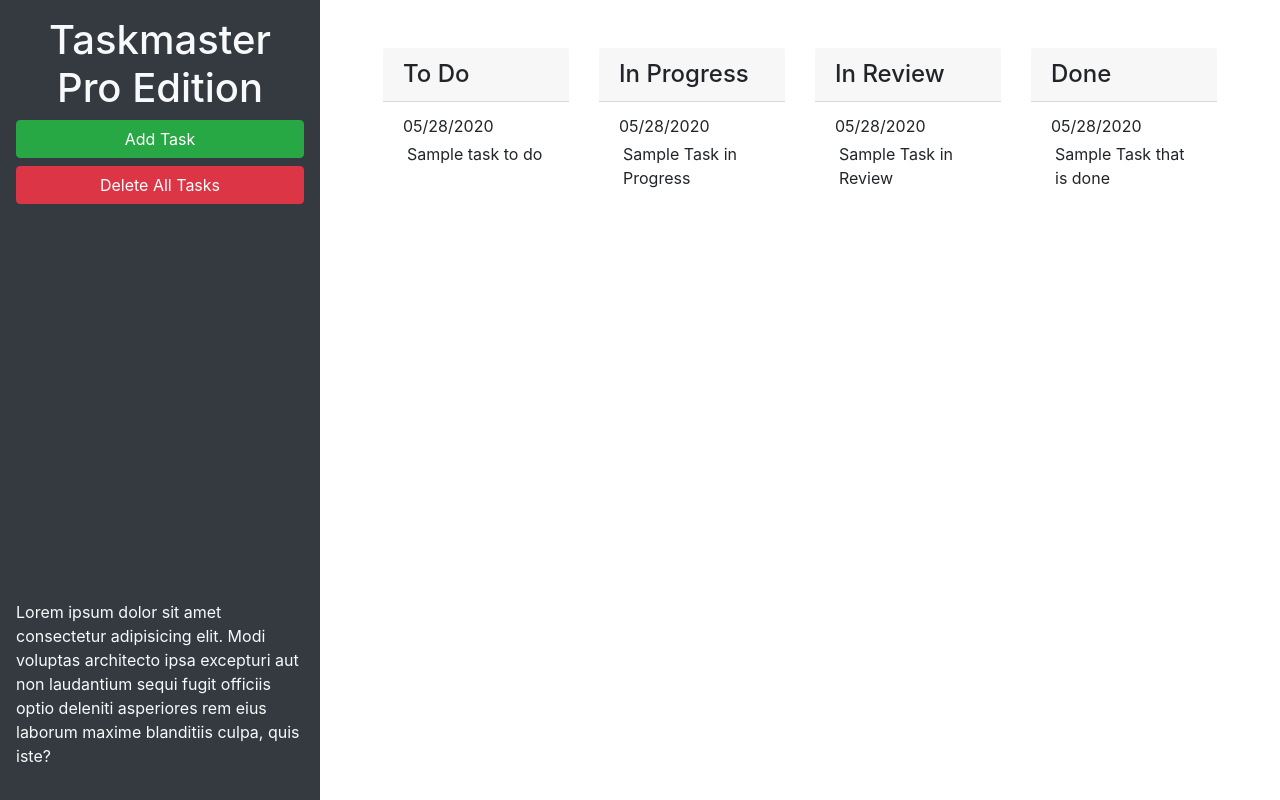
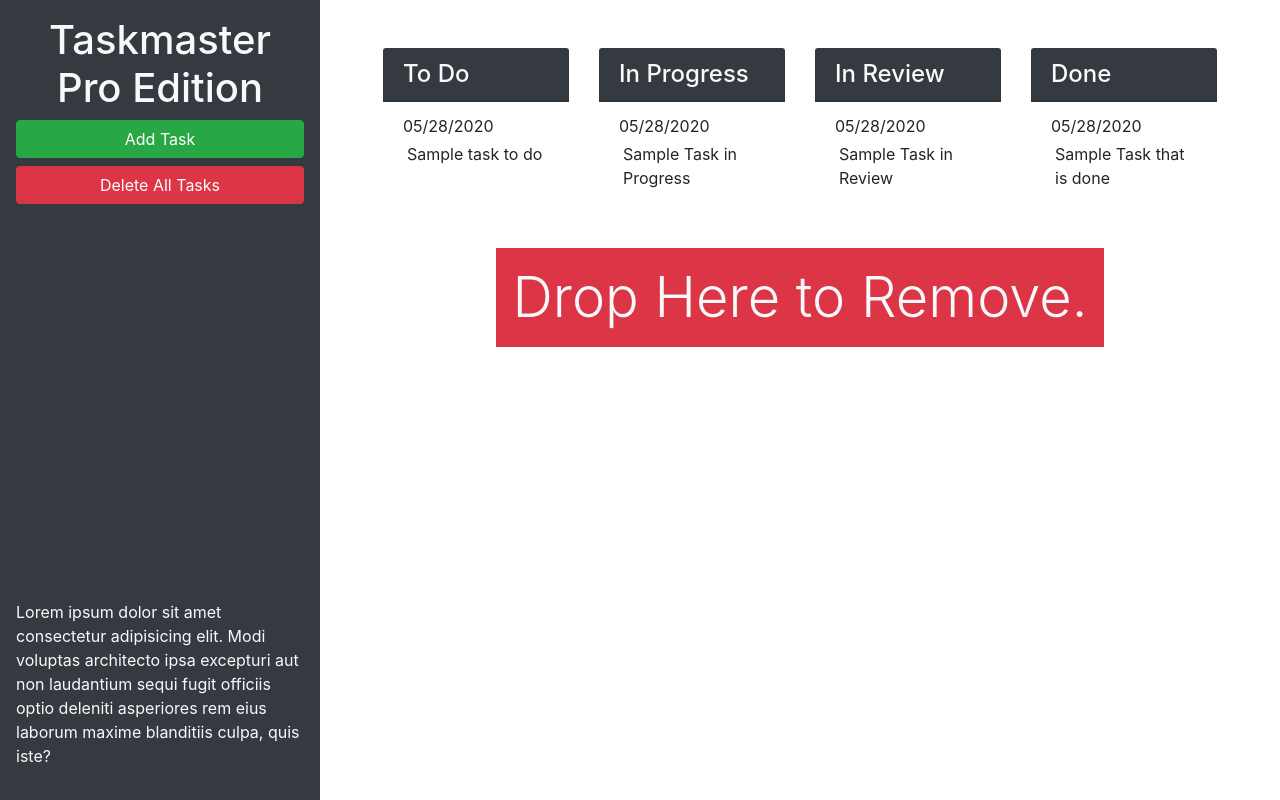
Before and after one commit to cmarvann/taskmaster-pro, a plain HTML site: page taskmaster-starter/index.html in a window 1280 px wide. Drawn offline with nearby package versions, Linux system fonts and the light colour scheme.

Commit message:
finish update layout for new statues

```diff
--- a/taskmaster-starter/index.html
+++ b/taskmaster-starter/index.html
@@ -13,21 +13,21 @@
 <body>
 
   <div class="row min-vh-100 no-gutters">
-    <header class="col-12 col-lg-3 bg-dark text-light d-flex flex-column p-4 p-lg-3">
+    <header class="col-12 col-lg-3 bg-dark text-light sticky-top d-flex flex-column p-4 p-lg-3">
       <h1 class="text-center">Taskmaster Pro Edition</h1>
       <button id="create-task" class="btn btn-block btn-success" data-toggle="modal" data-target="#task-form-modal">Add
         Task</button>
       <button id="remove-tasks" class="btn btn-block btn-danger">Delete All Tasks</button>
-      <p class="mt-auto">Lorem ipsum dolor sit amet consectetur adipisicing elit. Modi voluptas architecto ipsa
+      <p class="mt-auto d-none d-lg-block">Lorem ipsum dolor sit amet consectetur adipisicing elit. Modi voluptas architecto ipsa
         excepturi aut non
         laudantium sequi fugit officiis optio deleniti asperiores rem eius laborum maxime blanditiis culpa, quis iste?
       </p>
     </header>
-    <main class="col-12 col-lg-9">
+    <main class="col-12 col-lg-9 d-flex flex-column">
       <div class="m-5 row justify-content-around">
         <!--to do-->
         <div class="col-12 col-md-6 col-xl-3 mb-3  ">
-        <h4 class="card-header">To Do</h4>
+        <h4 class="card-header bg-dark text-light">To Do</h4>
         <ul id="list-toDo" class="list-group list-group-flush">
           <li class="list-group-item">
             <span calss="badge-badge-primary-badge-pill">05/28/2020</span>
@@ -37,7 +37,7 @@
       </div>
       <!--In progress-->
       <div class="col-12 col-md-6 col-xl-3 mb-3 ">
-        <h4 class="card-header">In Progress</h4>
+        <h4 class="card-header bg-dark text-light">In Progress</h4>
         <ul id="list-inProgress" class="list-group list-group-flush">
           <li class="list-group-item">
             <span calss="badge-badge-primary-badge-pill">05/28/2020</span>
@@ -47,7 +47,7 @@
       </div>
       <!--In Review-->
       <div class="col-12 col-md-6 col-xl-3 mb-3 ">
-        <h4 class="card-header">In Review</h4>
+        <h4 class="card-header bg-dark text-light ">In Review</h4>
         <ul id="list-inReview" class="list-group list-group-flush ">
           <li class="list-group-item">
             <span calss="badge-badge-primary-badge-pill">05/28/2020</span>
@@ -57,13 +57,18 @@
       </div>
       <!--Done-->
       <div class="col-12 col-md-6 col-xl-3 mb-3">
-        <h4 class="card-header">Done</h4>
+        <h4 class="card-header bg-dark text-light">Done</h4>
         <ul id="list-done" class="list-group list-group-flush ">
           <li class="list-group-item">
             <span calss="badge-badge-primary-badge-pill">05/28/2020</span>
             <p class="m-1">Sample Task that is done</p>
           </li>
         </ul>
+      </div>
+
+      <div class="mt-auto" id="trash">
+        <div class="w-100 bg-danger p-3 text-center text-light display-4">Drop Here to Remove.</div>
+      </div>
       </div>
     </main>
   </div>
```
